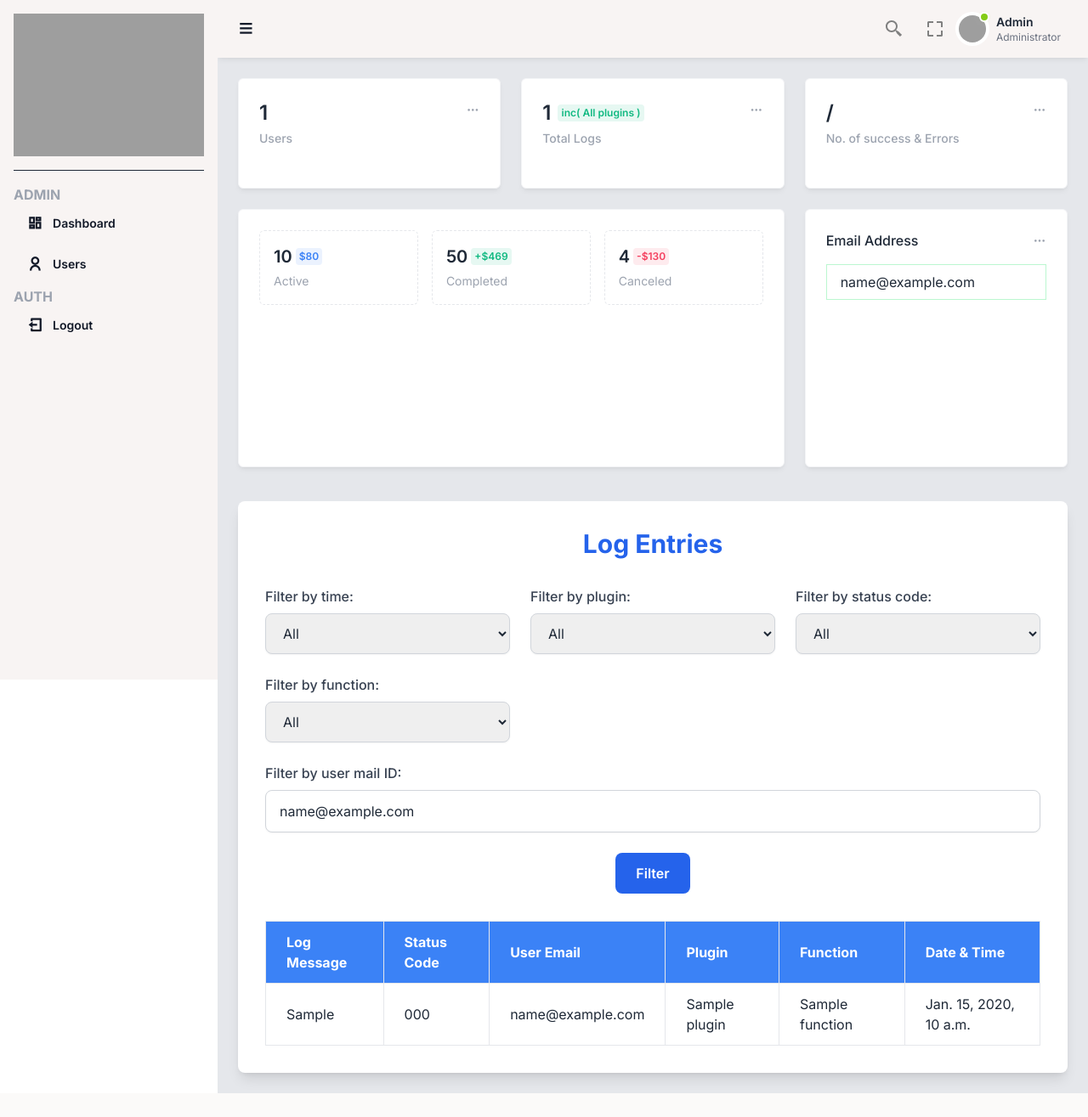
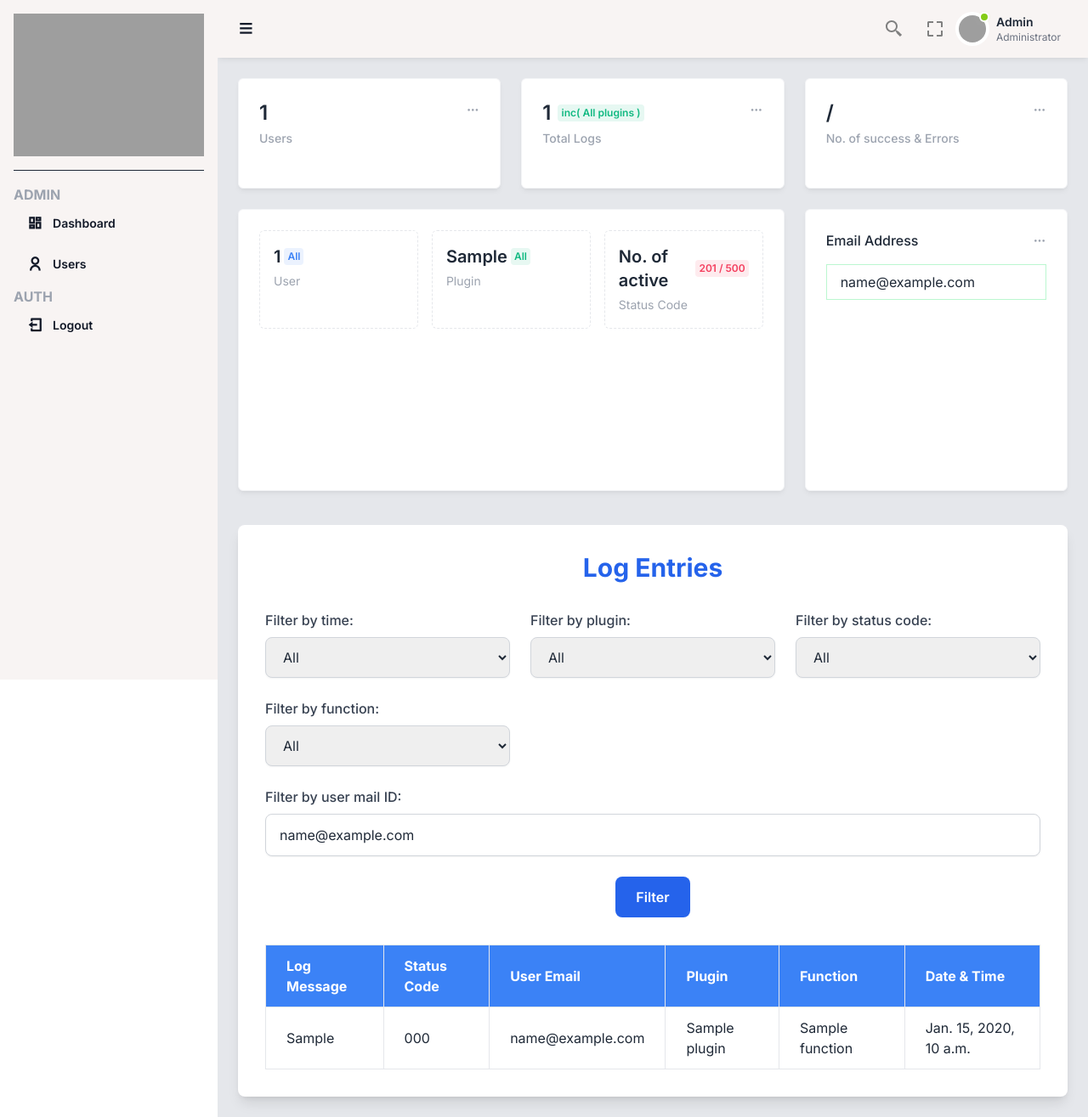
Before and after one commit to NagiPragalathan/Xtracut_Log_Management_System, a Django app: template templates/dashboard.html in a window 1280 px wide. Shown: the whole page at 85% size. Before the commit the page ends 1287 px from the top, so only its background shows below. Run offline with Django 3.2, Linux system fonts and the light colour scheme; the template is opened without the code that fills it: most values are stand-ins (such as "Sample title", 1, 10 or a date in 2020); grey boxes labelled with a size stand in for pictures from a placeholder-image service; a map, chart or similar area stays blank; some libraries are stand-ins or nearby versions; grey boxes are pictures that could not be loaded.

Commit message:
"Added unique_plugins and unique_status_codes to dashboard view and template, updated dashboard template to display new data"

```diff
--- a/base/Routes/Flow.py
+++ b/base/Routes/Flow.py
@@ -52,6 +52,8 @@
         logs = logs.filter(user_mailid__icontains=user_mailid_filter)
 
     unique_emails = LogModel.objects.values_list('user_mailid', flat=True).distinct()
+    unique_plugins = LogModel.objects.values_list('Plugin', flat=True).distinct()
+    unique_status_codes = LogModel.objects.values_list('StatusCode', flat=True).distinct()
 
     return render(request, 'dashboard.html',  {
         'logs': logs,
@@ -63,7 +65,9 @@
         'user_mailid_filter': user_mailid_filter,
         'unique_emails': unique_emails,
         "success":len(success),
-        "error":len(error)
+        "error":len(error),
+        "unique_plugins":len(unique_plugins),
+        "unique_status_codes":len(unique_status_codes)
     })
 
 def filter(request):
--- a/templates/dashboard.html
+++ b/templates/dashboard.html
@@ -86,24 +86,25 @@
             <div class="grid grid-cols-1 md:grid-cols-2 lg:grid-cols-3 gap-4 mb-4">
                 <div class="rounded-md border border-dashed border-gray-200 p-4">
                     <div class="flex items-center mb-0.5">
-                        <div class="text-xl font-semibold">10</div>
-                        <span class="p-1 rounded text-[12px] font-semibold bg-blue-500/10 text-blue-500 leading-none ml-1">$80</span>
+                        <div class="text-xl font-semibold">{{ unique_emails|length }}</div>
+                        <span class="p-1 rounded text-[12px] font-semibold bg-blue-500/10 text-blue-500 leading-none ml-1">All</span>
                     </div>
-                    <span class="text-gray-400 text-sm">Active</span>
+                    <span class="text-gray-400 text-sm">User</span>
                 </div>
                 <div class="rounded-md border border-dashed border-gray-200 p-4">
                     <div class="flex items-center mb-0.5">
-                        <div class="text-xl font-semibold">50</div>
-                        <span class="p-1 rounded text-[12px] font-semibold bg-emerald-500/10 text-emerald-500 leading-none ml-1">+$469</span>
+                        <div class="text-xl font-semibold">{{ unique_plugins }}</div>
+                        <span class="p-1 rounded text-[12px] font-semibold bg-emerald-500/10 text-emerald-500 leading-none ml-1">All</span>
                     </div>
-                    <span class="text-gray-400 text-sm">Completed</span>
+                    <span class="text-gray-400 text-sm">Plugin</span>
                 </div>
                 <div class="rounded-md border border-dashed border-gray-200 p-4">
                     <div class="flex items-center mb-0.5">
-                        <div class="text-xl font-semibold">4</div>
-                        <span class="p-1 rounded text-[12px] font-semibold bg-rose-500/10 text-rose-500 leading-none ml-1">-$130</span>
+                        <div class="text-xl font-semibold">No. of {{ unique_status_codes }}</div>
+
+                        <span class="p-1 rounded text-[12px] font-semibold bg-rose-500/10 text-rose-500 leading-none ml-1">201&nbsp;/&nbsp;500</span>
                     </div>
-                    <span class="text-gray-400 text-sm">Canceled</span>
+                    <span class="text-gray-400 text-sm">Status Code</span>
                 </div>
             </div>
             <div>
```
